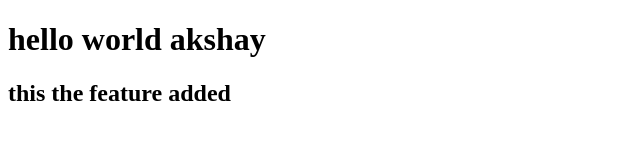
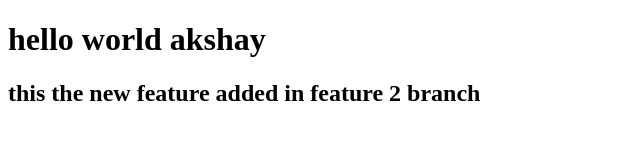
Before and after one commit to Anak2429/First-repo, a plain HTML site: page index.html in a window 1280 px wide. Shown: the whole page, without its empty margins (0-640 px from the left). Drawn offline with Linux system fonts and the light colour scheme.

Commit message:
new feature2  added

```diff
--- a/index.html
+++ b/index.html
@@ -7,6 +7,6 @@
 </head>
 <body>
     <h1>hello world akshay</h1>
-    <h2>this the  feature added</h2>
+    <h2>this the new feature added in feature 2 branch</h2>
 </body>
 </html>
```
